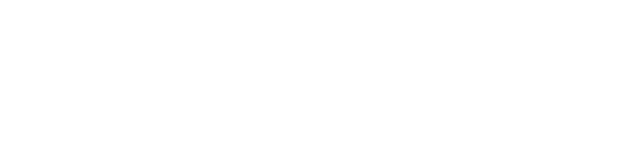
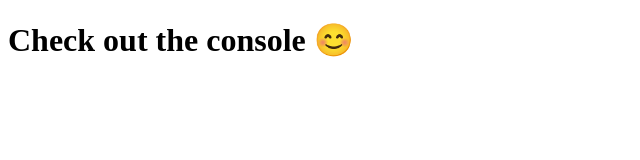
Before and after one commit to Sapna2001/JavaSript30, a plain HTML site: page JavaScript References VS Copying/index.html in a window 1280 px wide. Shown: the whole page, without its empty margins (0-640 px from the left). Drawn offline with Linux system fonts and the light colour scheme.

Commit message:
modified

```diff
--- a/JavaScript References VS Copying/index.html
+++ b/JavaScript References VS Copying/index.html
@@ -5,6 +5,7 @@
 		<title>JS Reference VS Copy</title>
 	</head>
 	<body>
+		<h1>Check out the console 😊</h1>
 		<script src="index.js"></script>
 	</body>
 </html>
```
